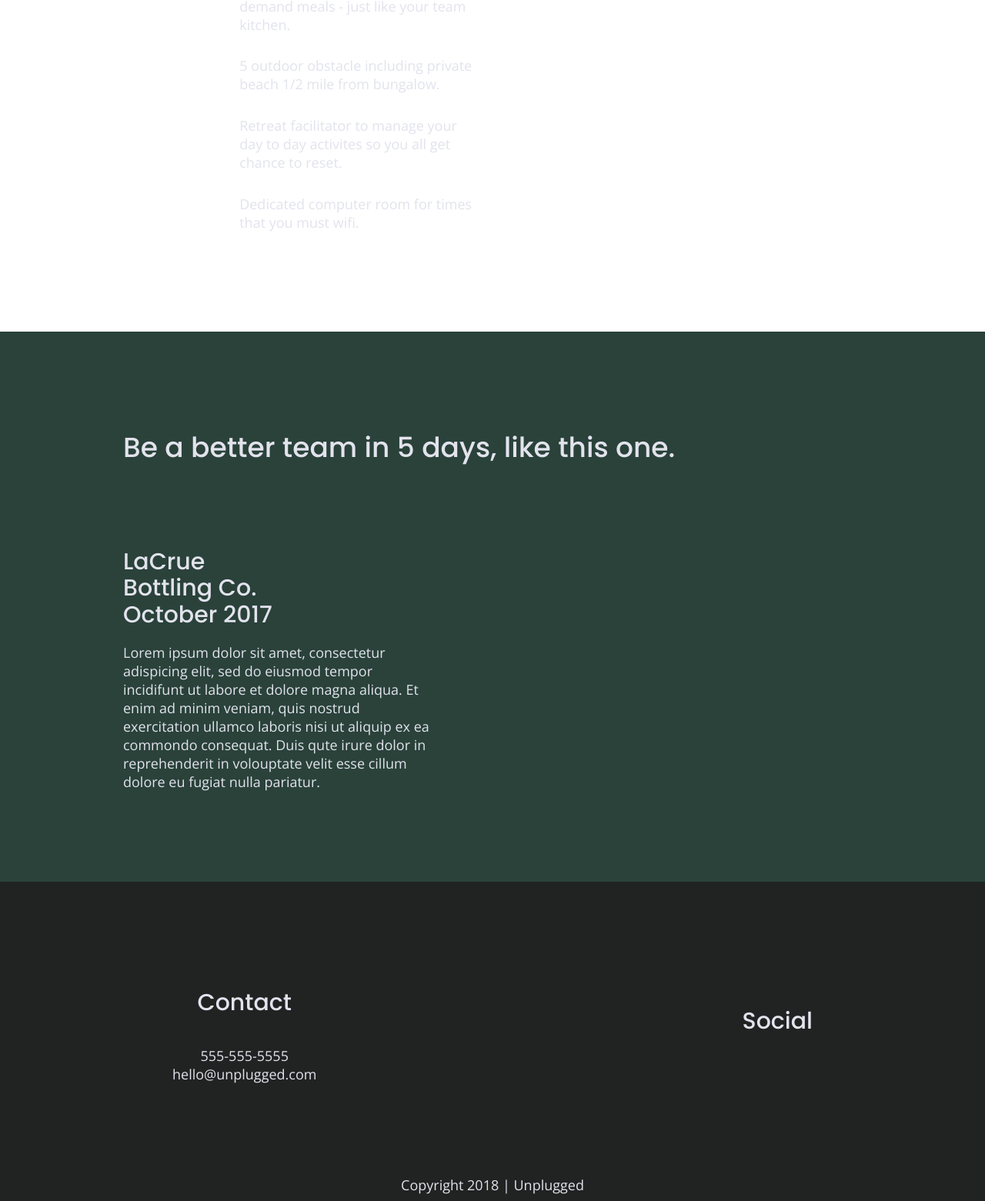
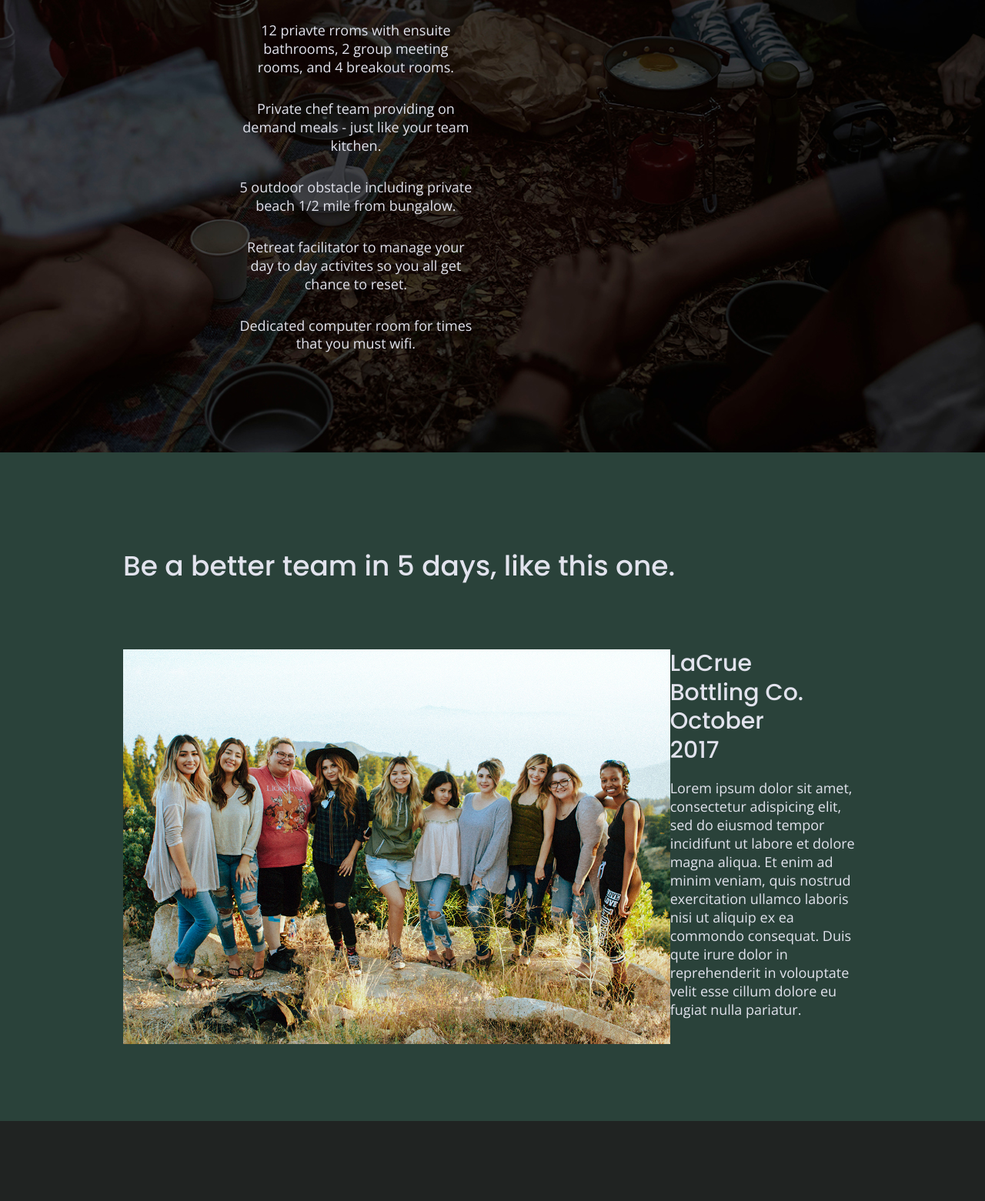
Before and after one commit to AyeTone/3Paged-Responsive, a website built with Parcel: page index.html in a window 1280 px wide. Shown: the part 1239-2800 px from the top of the page at 77% size. Built offline with nearby package versions, Linux system fonts and the light colour scheme.

Commit message:
Added images to site

```diff
--- a/css/main.css
+++ b/css/main.css
@@ -97,6 +97,7 @@ body {
   font-family: 'Open Sans', sans-serif;
   font-size: 1em;
   color: #e2e3ed;
+  text-align: left;
 }
 
 ul,
@@ -120,6 +121,7 @@ h4 {
   font-family: 'Poppins', sans-serif;
   font-weight: 500;
   font-size: 1.125em;
+  margin: 20px 0;
 }
 
 p {
@@ -134,6 +136,14 @@ address {
 .content-wrapper {
   width: 90%;
   margin: 50px 0;
+}
+
+img {
+  width: 100%;
+}
+
+figure {
+  margin: 0;
 }
 
 /***** header-footer Base Styles *******/
@@ -168,6 +178,14 @@ header .content-wrapper {
   margin: 10px 0 20px 0;
 }
 
+header figure {
+  width: 60%;
+  display: flex;
+  justify-content: center;
+  align-items: center;
+  flex-flow: row wrap;
+}
+
 header nav {
   font-size: 1.125em;
   font-weight: 700;
@@ -180,13 +198,14 @@ header nav {
 }
 
 header nav ul {
-  font-size: 1.125em;
   display: flex;
   justify-content: space-around;
   width: 100%;
 }
 
-
+header nav ul li {
+  font-size: 1.125em;
+}
 
 /****** Footer *******/
 
@@ -229,6 +248,10 @@ footer .copyright {
 /* Hero Area */
 
 .hero-area {
+  background: url(../img/unplugged-retreat.jpg);
+  background-size: cover;
+  background-position: center;
+  min-height: 500px;
   display: flex;
   justify-content: center;
   flex-flow: row wrap;
@@ -280,6 +303,9 @@ input[type=button] {
 /* Features */
 
 .features {
+  background: url(../img/rawpixel-unsplash.jpg);
+  background-size: cover;
+  background-position: center;
   display: flex;
   justify-content: center;
   flex-flow: row wrap;
@@ -302,6 +328,7 @@ input[type=button] {
 }
 
 .features p {
+  text-align: center;
   margin: 0;
 }
 
@@ -316,6 +343,7 @@ input[type=button] {
 
 .reviews h2 {
   margin-bottom: 40px;
+  line-height: 1;
 }
 
 .reviews h3 {
@@ -478,6 +506,16 @@ input[type=button] {
       margin: 100px 0;
     }
 
+    h2 {
+      font-size: 2.25em;
+      line-height: 1.333;
+    }
+
+    h3 {
+      font-size: 1.5em;
+      line-height: 1.25;
+    }
+
     /* Header */
 
     header {
@@ -488,6 +526,10 @@ input[type=button] {
     header .content-wrapper {
       width: 100%;
       justify-content: space-between;
+    }
+
+    header figure {
+      width: 30%;
     }
 
     header nav {
@@ -540,9 +582,21 @@ input[type=button] {
       justify-content: space-between;
     }
 
+    .reviews h2 {
+      width: 85%;
+    }
+
     .reviews article div {
       width: 49%;
     }
+
+
+  .reviews h3 {
+    width: 75%;
+    margin: 0;
+  }
+
+    /* Footer */
 
     footer .content-wrapper {
       width: 65%;
@@ -553,11 +607,21 @@ input[type=button] {
       display: flex;
       justify-content: space-between;
       align-items: center;
+      flex-direction: row;
     }
 
     footer .contact {
       margin-bottom: 0;
     }
+
+    footer h4 {
+      font-size: 1.5em;
+      margin-bottom: 40px;
+    }
+
+    footer p {
+      line-height: 1.285;
+  }
 
     footer .copyright {
       width: 100%;
@@ -644,8 +708,11 @@ input[type=button] {
   /* Hero Area */
 
   .hero-area h1 {
-    width: 60%;
-  }
+    font-size: 3.75em;
+    width: 80%;
+}
+
+  /* Aside */
 
   aside .content-wrapper {
     justify-content: space-around;
--- a/index.html
+++ b/index.html
@@ -32,7 +32,11 @@
   <!-- Add your site or application content here -->
   <header>
     <div class="content-wrapper">
-      <a href="#"><img src="" alt="unplugged logo"></a>
+      <figure>
+        <a href="#">
+          <img src="img/unplugged-logo.png" alt="unplugged logo">
+        </a>
+      </figure>
       <div class="header-divider">
       </div>
       <nav>
@@ -117,6 +121,9 @@
       <div class="content-wrapper">
         <h2>Be a better team in 5 days, like this one.</h2>
         <article>
+          <figure>
+              <img src="img/omar-lopez-unsplash.jpg" alt="team picture">
+          </figure>
           <div>
             <h3>LaCrue Bottling Co. October 2017</h3>
             <p class="lacrue-review-text">
```
Also changed, not shown: img/unplugged-logo.jpg (deleted), img/unplugged-logo.png (added).
